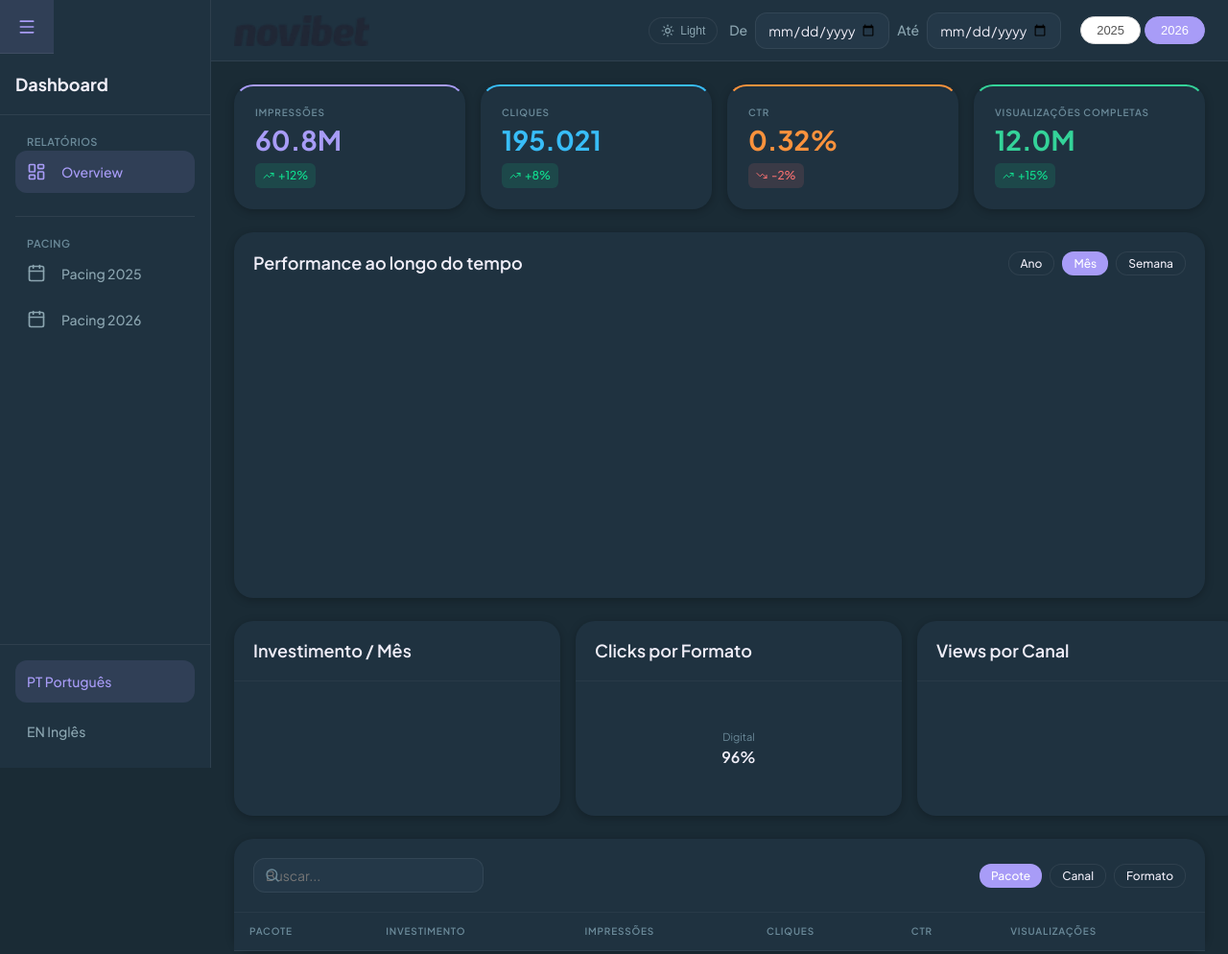
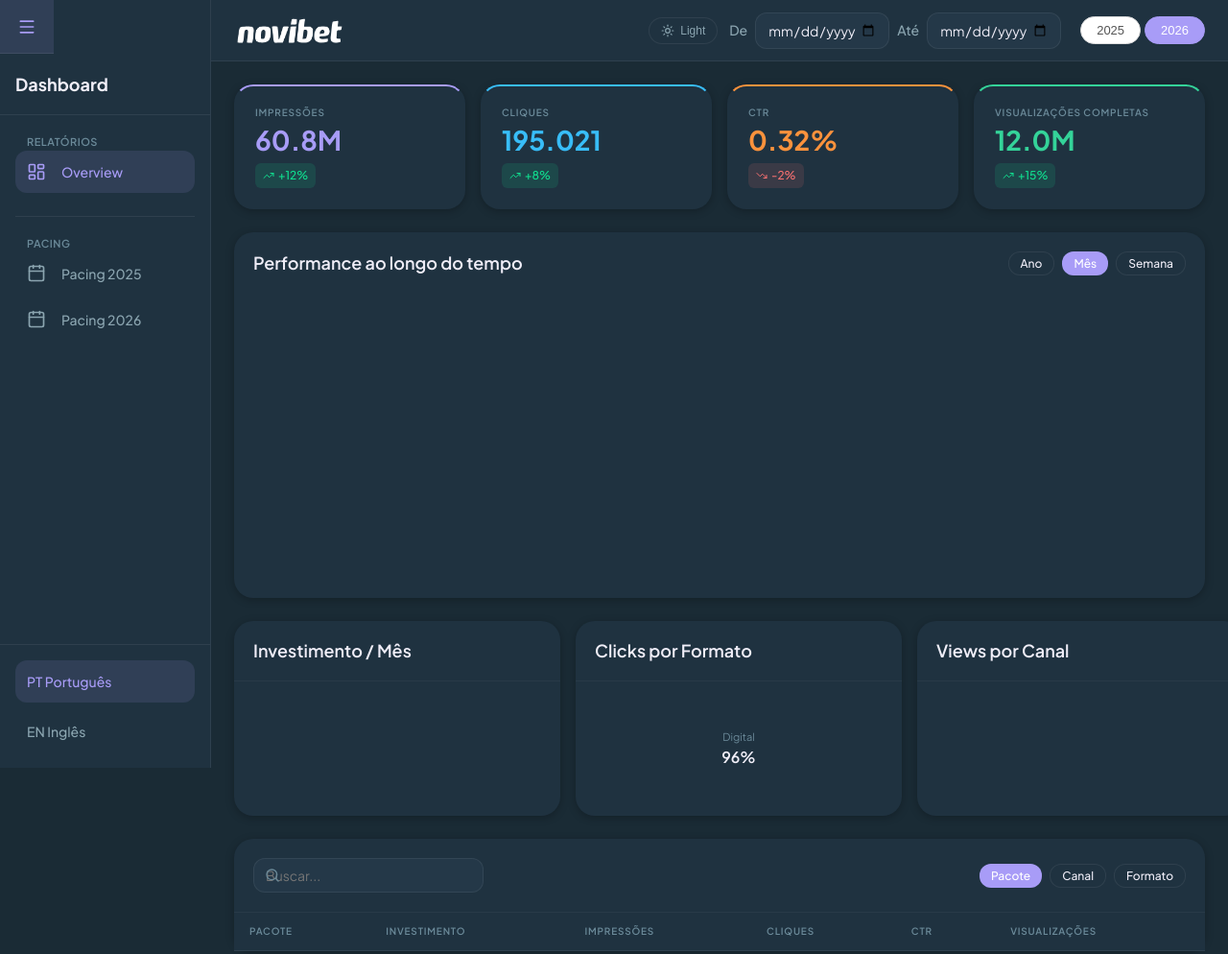
Before and after one commit to mayconsilveira-debug/novibet_dashboard, a plain HTML site: page index.html in a window 1280 px wide. Shown: the whole page at 96% size. Drawn offline with nearby package versions, Linux system fonts and the light colour scheme.

Commit message:
fix: remove inline display styles from logos, CSS now controls visibility

```diff
--- a/index.html
+++ b/index.html
@@ -80,8 +80,8 @@
       <!-- TopBar -->
       <header class="topbar" role="banner">
         <div class="topbar-left">
-          <img src="Logo Novibet.png" alt="Novibet" class="logo-dark" style="height: 32px; width: auto; display: block;">
-          <img src="Logo Novibet branco.png" alt="Novibet" class="logo-light" style="height: 32px; width: auto; display: none;">
+          <img src="Logo Novibet.png" alt="Novibet" class="logo-dark" style="height: 32px; width: auto;">
+          <img src="Logo Novibet branco.png" alt="Novibet" class="logo-light" style="height: 32px; width: auto;">
         </div>
 
         <div class="topbar-right">
```
